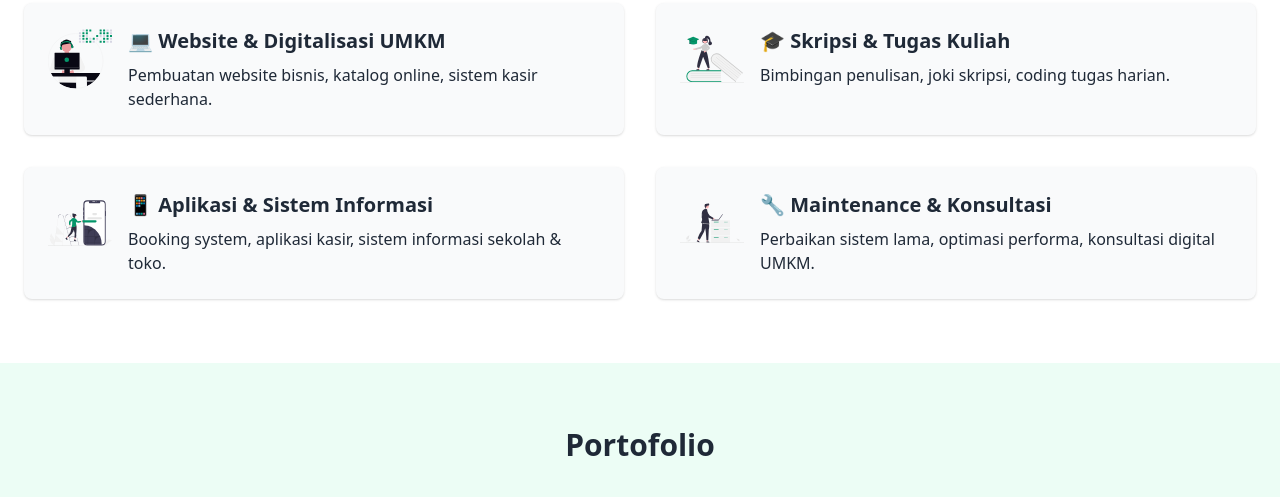
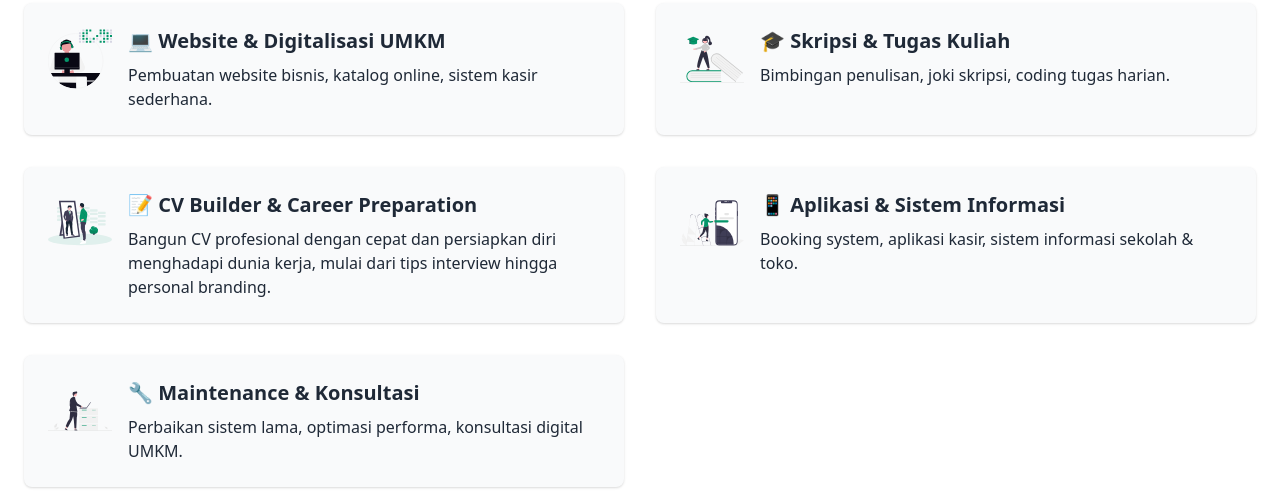
Before and after one commit to abdulghaniasykurthoriq/manggadev, a plain HTML site: page index.html in a window 1280 px wide. Shown: the part 790-1287 px from the top of the page. Drawn offline with nearby package versions, Linux system fonts and the light colour scheme.

Commit message:
career preparation

```diff
--- a/index.html
+++ b/index.html
@@ -136,6 +136,28 @@
               data-aos="fade-up"
               data-aos-delay="300"
             >
+              <img
+                src="career-tools.svg"
+                alt="CV Builder & Career Preparation"
+                class="w-16 h-16"
+              />
+              <div>
+                <h4 class="text-xl font-semibold mb-2">
+                  📝 CV Builder & Career Preparation
+                </h4>
+                <p>
+                  Bangun CV profesional dengan cepat dan persiapkan diri
+                  menghadapi dunia kerja, mulai dari tips interview hingga
+                  personal branding.
+                </p>
+              </div>
+            </article>
+
+            <article
+              class="bg-gray-50 p-6 rounded-lg shadow flex items-start space-x-4"
+              data-aos="fade-up"
+              data-aos-delay="400"
+            >
               <img src="mobile.svg" alt="App" class="w-16 h-16" />
               <div>
                 <h4 class="text-xl font-semibold mb-2">
@@ -150,7 +172,7 @@
             <article
               class="bg-gray-50 p-6 rounded-lg shadow flex items-start space-x-4"
               data-aos="fade-up"
-              data-aos-delay="400"
+              data-aos-delay="500"
             >
               <img src="maintanance.svg" alt="Maintenance" class="w-16 h-16" />
               <div>
```
Also changed, not shown: career-tools.svg (added).
